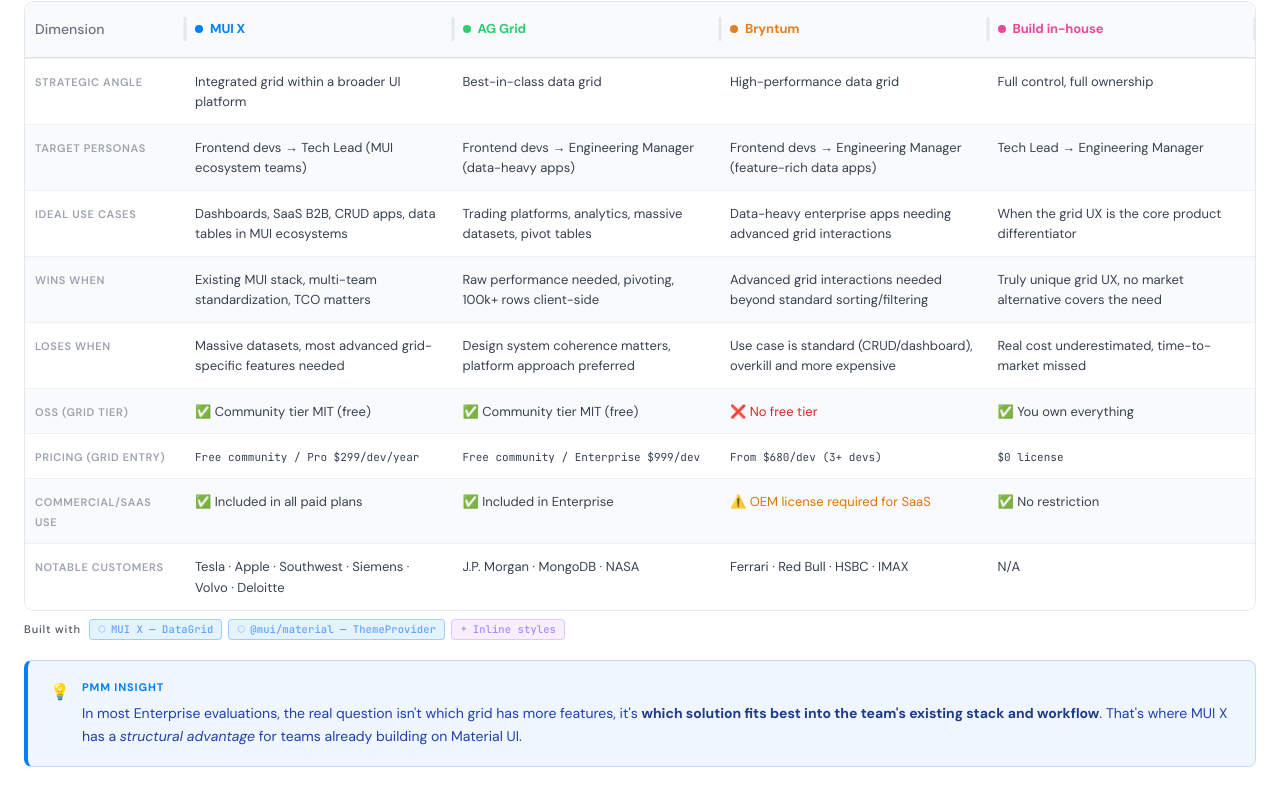
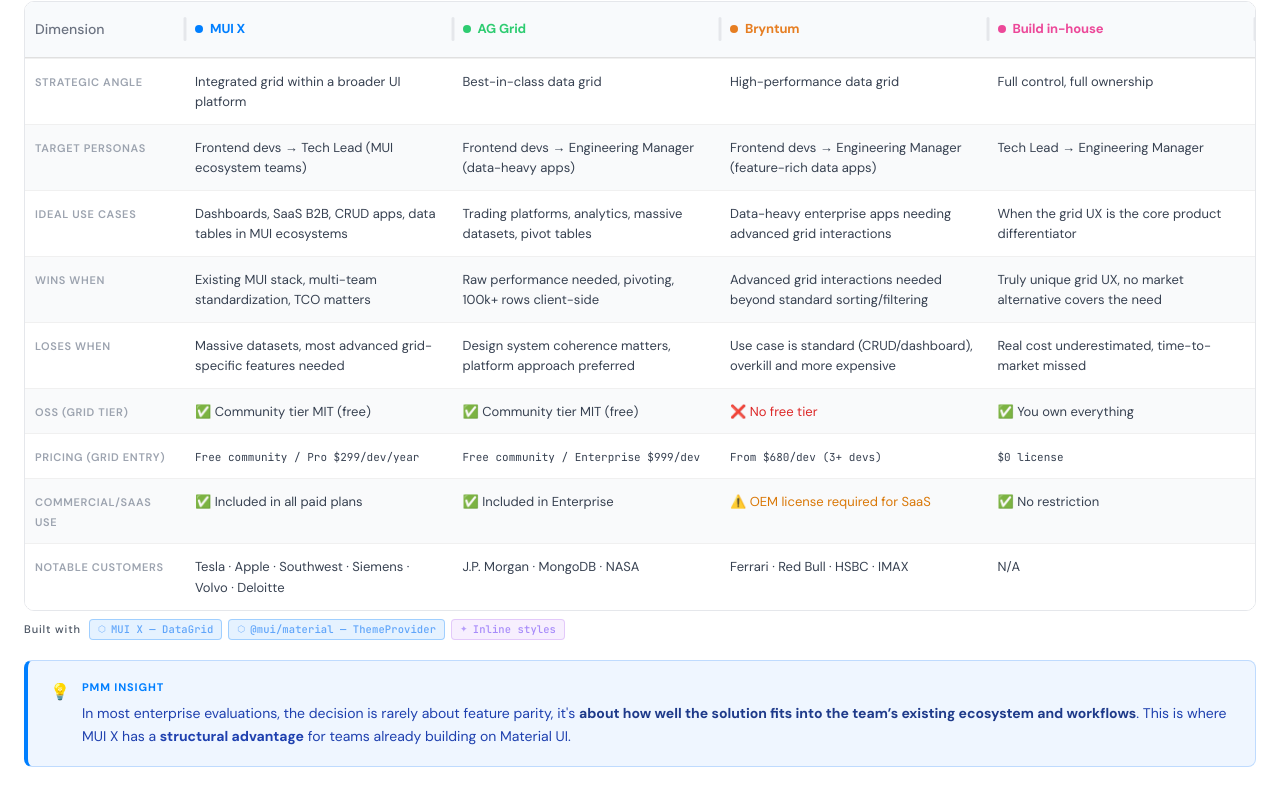
Before and after one commit to LaureBrosseau/react-ui-components-comparison, a React (Vite) app: page / in a window 1280 px wide. Shown: the part 1346-2151 px from the top of the page. Built offline with nearby package versions, Linux system fonts and the light colour scheme; what ag-grid-community would draw is missing.

Commit message:
changes positioning

```diff
--- a/src/pages/ProductOverview.jsx
+++ b/src/pages/ProductOverview.jsx
@@ -316,10 +316,10 @@
                   PMM Insight
                 </span>
                 <p style={{ fontSize: '14px', color: '#1e40af', lineHeight: '1.65' }}>
-                  In most Enterprise evaluations, the real question isn't which grid has more features, it's{' '}
-                  <strong style={{ color: '#1e3a8a' }}>which solution fits best into the team's existing stack and workflow</strong>.
-                  {' '}That's where MUI X has a{' '}
-                  <em>structural advantage</em> for teams already building on Material UI.
+                  In most enterprise evaluations, the decision is rarely about feature parity, it's{' '}
+                  <strong style={{ color: '#1e3a8a' }}>about how well the solution fits into the team’s existing ecosystem and workflows</strong>.
+                  {' '}This is where MUI X has a{' '}
+                  <strong>structural advantage</strong> for teams already building on Material UI.
                 </p>
               </div>
             </div>
```
